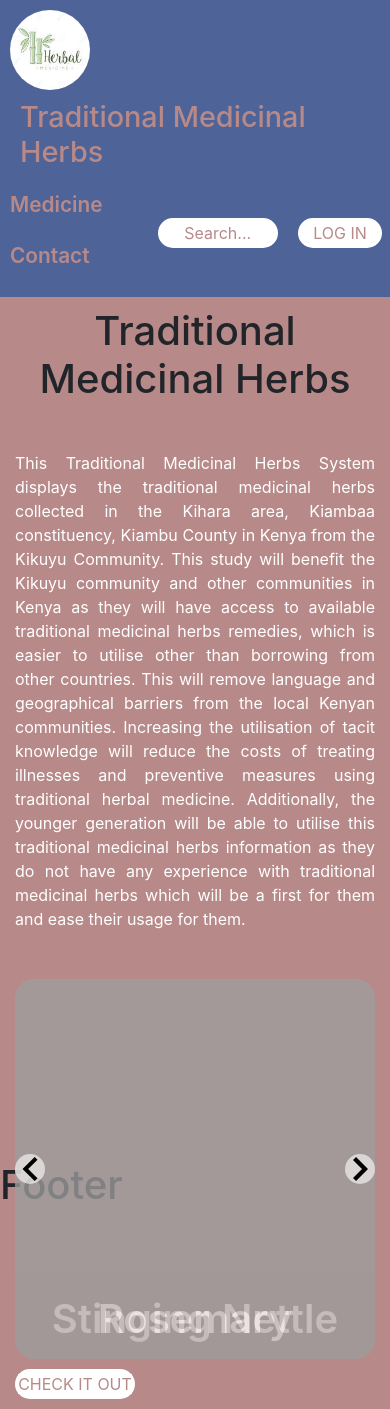
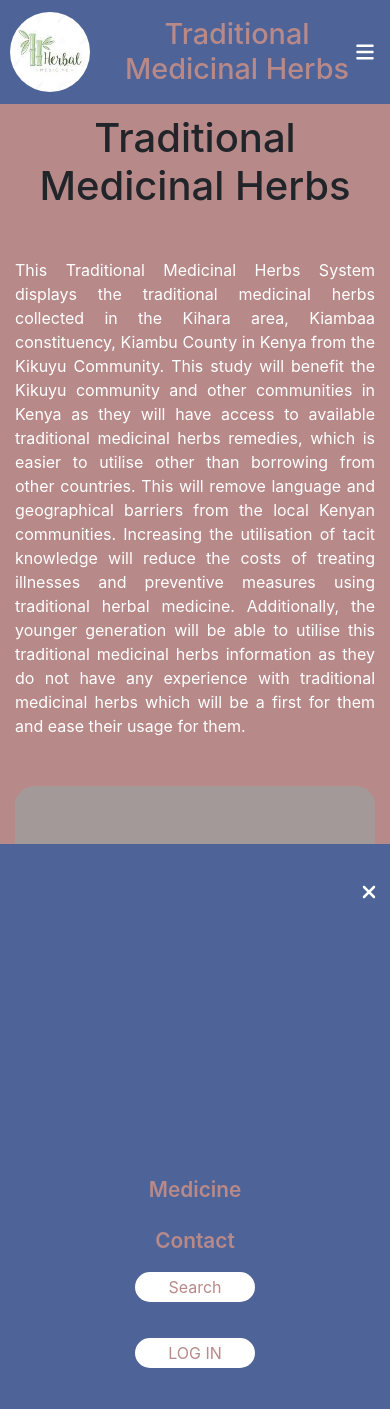
Before and after one commit to Lornzyy/Traditional-Medicinal-Herbs-System.github.io, a React (Create React App) app in the folder frontend/: page / in a window 390 px wide. After the commit the page ends 1380 px from the top, so only its background shows below. Built offline with nearby package versions, Linux system fonts and the light colour scheme; no server answers; the HTML template or start-up script is replaced by a standard one.

Commit message:
hamburger menu and footer

```diff
--- a/frontend/package.json
+++ b/frontend/package.json
@@ -4,6 +4,7 @@
   "private": true,
   "dependencies": {
     "@fortawesome/fontawesome-svg-core": "^6.4.0",
+    "@fortawesome/free-brands-svg-icons": "^6.4.0",
     "@fortawesome/free-regular-svg-icons": "^6.4.0",
     "@fortawesome/free-solid-svg-icons": "^6.4.0",
     "@fortawesome/react-fontawesome": "^0.2.0",
@@ -13,6 +14,7 @@
     "babel-plugin-macros": "^3.1.0",
     "react": "^18.2.0",
     "react-dom": "^18.2.0",
+    "react-modal": "^3.16.1",
     "react-router-dom": "^6.11.2",
     "react-scripts": "5.0.1",
     "react-slideshow-image": "^4.2.1",
--- a/frontend/src/App.css
+++ b/frontend/src/App.css
@@ -6,7 +6,7 @@
 
 body {
   width: 100%;
-  height: 100vh;
+  min-height: 100vh;
   background: rgb(184, 137, 137);
 }
 
@@ -89,7 +89,7 @@ body {
 }
 
 .form-control {
-  width: 50%;
+  width: 60%;
   height: 50px;
   margin: 20px auto;
   background: transparent;
@@ -101,7 +101,7 @@ body {
   width: 90%;
   margin: auto;
   outline: none;
-  border: 2px solid rgb(184, 137, 137);
+  border: none;
 }
 
 .search-bar::placeholder {
@@ -112,7 +112,7 @@ body {
   display: flex;
   flex-wrap: wrap;
   flex-direction: column;
-  max-width: 50%;
+  max-width: 70%;
   margin: 20px auto;
   background: transparent;
   border-radius: 20px;
@@ -260,3 +260,175 @@ textarea:focus {
   margin: auto;
   outline: none;
 }
+
+/**footer */
+
+ .hr {
+  width: 80%;
+  margin: auto;
+  height: .2px;
+  border: .5px solid #888888;
+  position: relative;
+  top: .5em;
+ }
+.footer--pin {
+  border: 2px solid transparent;
+  display: flex;
+  justify-content: center;
+  position: relative;
+  bottom: 0;
+  width: 100%;
+  border-radius: 20px;
+  margin: 10px 0;
+}
+.footer--pin p {
+  margin:  20px 0;
+  text-decoration: none;
+}
+.footer--pin a  {
+  color: black;
+}
+.footer--pin a:hover {
+  text-decoration: none;
+  color: 4e6498;
+}
+
+.social-icons {
+  display: flex;
+  flex-direction: row;
+  align-items: center;
+  padding: 0 10px;
+  cursor: pointer;
+  margin: 20px 10px;
+  gap: 1rem;
+}
+
+.social-icon {
+  width: 40px;
+  height: 20px;
+  display: flex;
+  flex-direction: row;
+  align-items: center;
+  justify-content: center;
+}
+
+.social-icon:hover {
+  box-shadow: inset 1em 2em #676262;
+  border-radius: 51%;
+}
+
+.social-icon a {
+  display: flex;
+  flex-direction: row;
+  align-items: center;
+  padding: 2px;
+}
+
+
+/** small screen */
+
+.toggleBtn {
+  visibility: hidden;
+  opacity: 0;
+  cursor: pointer;
+  border: none;
+  outline: none;
+  color: white;
+  background: transparent;
+  padding: 4px;
+}
+
+@media only screen and (max-width: 1024px){
+
+  .App {
+    overflow: visible;
+  }
+
+  .header {
+    display: flex;
+    flex-wrap: wrap;
+    flex-direction: row;
+    align-items: center;
+    justify-content: center;
+    padding: 2px;
+  }
+
+  .header--intro {
+    display: flex;
+    flex-direction: row;
+  }
+
+  .logo {
+    margin: 10px 2px;
+  }
+
+  .header .additions {
+    position: fixed;
+    top: 0;
+    left: 0;
+    height: 100%;
+    width: 100%;
+    display: flex;
+    flex-direction: column;
+    align-items: center;
+    justify-content: center;
+    gap: 1rem;
+    transform: translateY(100vh);
+    transition: 1s;
+    background-color: #4e6498;
+  }
+  .additions--ul {
+    display: flex;
+    flex-direction: column;
+    margin-bottom: -20px;
+  }
+
+  .header .responsive_nav {
+    transform: none;
+    transition: 1s;
+  }
+
+  .nav--header {
+    width: 250px;
+    text-align: center;
+  }
+
+  .toggleBtn {
+    position: absolute;
+    height: 20px;
+    width: 20px;
+    top: 2.4rem;
+    right: .7rem;
+    visibility: visible;
+    opacity: 1;
+  }
+  .close-btn {
+    height: 20px;
+    width: 20px;
+    position: absolute;
+    top: 2.4rem;
+    right: .7rem;
+    color: white;
+  }
+  .footer--pin {
+    display: flex;
+    flex-wrap: wrap;
+    flex-direction: column;
+    justify-content: center;
+    align-items: center;
+  }
+
+  .social-icons {
+    display: flex;
+    flex-direction: row;
+    align-items: center;
+    justify-content: center;
+    gap: 1rem;
+    color: red;
+  }
+  .social-icon a {
+    display: flex;
+    align-items: center;
+    padding: 2px;
+  }
+}
--- a/frontend/src/App.js
+++ b/frontend/src/App.js
@@ -4,7 +4,6 @@ import { AuthContextProvider } from "./context/authContext"
 
 import "./App.css"
 import Header from "./components/Header";
-import Footer from "./components/Footer";
 import Home from "./pages/home";
 import Contact from "./pages/contact";
 import Medicine from "./pages/medicine";
@@ -24,12 +23,11 @@ function App() {
           <Route path="/login" element={<SignIn/>}/>
           <Route path="/searchResults" element={<Search/>}/>
         </Routes>
+        </div>
 
-      </div>
-      <Footer/>
       </AuthContextProvider>
+    </div>
 
-    </div>
   );
 }
 
--- a/frontend/src/components/Footer.js
+++ b/frontend/src/components/Footer.js
@@ -1,13 +1,51 @@
 import React from "react";
+import { FontAwesomeIcon } from "@fortawesome/react-fontawesome";
+import  {
+    faTwitter,
+    faInstagram,
+    faGithub,
+} from "@fortawesome/free-brands-svg-icons";
+import { Link } from "react-router-dom";
+import { faInbox } from "@fortawesome/free-solid-svg-icons";
 
-export default function Footer(){
+
+const Footer = () => {
     return (
-        <div className="footer" >
+        <div>
+            <hr className="hr"/>
+            <div className="footer--pin">
 
-            <span className="instagram"></span>
-            <span className="twitter"></span>
-            <span className="github"></span>
-            <h1>Footer</h1>
+            <p>
+                ©{new Date().getFullYear()}
+                <Link to="https://github.com/Lornzyy" target="_blank"> Lorna Mungai.
+                </Link> All rights reserved.
+            </p>
+            <div className="social-icons">
+            <span >
+                <Link to="https://instagram.com/lonzzzzy" target="_blank">
+                    <FontAwesomeIcon icon={faInstagram} className="social-icon"/>Instagram
+                </Link>
+            </span>
+            <span>
+                <Link to="https://twitter.com/Lornzyy" target="_blank">
+                    <FontAwesomeIcon icon={faTwitter} className="social-icon"/>Twitter
+                </Link>
+            </span>
+            <span>
+                <Link to="https://github.com/Lornzyy" target="_blank">
+                    <FontAwesomeIcon icon={faGithub} className="social-icon" />Github
+                </Link>
+            </span>
+            <span>
+                <Link to="https://lonzmungai@gmail.com" target="_blank">
+                    <FontAwesomeIcon icon={faInbox} className="social-icon" />Email
+                </Link>
+            </span>
+        </div>
+        </div>
         </div>
     )
 }
+
+
+export default Footer;
--- a/frontend/src/components/Header.js
+++ b/frontend/src/components/Header.js
@@ -1,10 +1,12 @@
-import React from "react";
-import { Link} from "react-router-dom";
+import React, { useRef } from "react";
+import { Link } from "react-router-dom";
 import { UserAuth } from "../context/authContext";
-
+import { FontAwesomeIcon } from "@fortawesome/react-fontawesome";
+import { faBars } from "@fortawesome/free-solid-svg-icons";
+import { faTimes } from "@fortawesome/free-solid-svg-icons";
 
 export default function Header(){
-
+    const navRef = useRef();
     const {user, logOut} = UserAuth();
 
     const handleLogOut=async() =>{
@@ -14,29 +16,40 @@ export default function Header(){
             console.log(err);
         }
     }
+
+    const toggleBtn= () => {
+        navRef.current.classList.toggle("responsive_nav");
+    }
     return (
             <div className="header">
                 <div className="header--intro">
-                <img src={require("../images/logo.jpg")} className="logo" alt="App logo" />
+                <Link to="/"><img src={require("../images/logo.jpg")} className="logo" alt="App logo" /></Link>
                 <h1 className="nav--header"><a href="/">Traditional Medicinal Herbs</a></h1>
                 </div>
-                <div className="additions" >
 
+                <div>
+                <FontAwesomeIcon
+                    className="toggleBtn"
+                    onClick={toggleBtn}
+                    icon={faBars}
+                />
+                <nav className="additions" ref={navRef}>
                     <ul className="additions--ul">
                     <li className="additions--li"><Link to="/medicine">Medicine</Link></li>
                     <li className="additions--li"><Link to="/contact">Contact</Link></li>
                     </ul>
-
-
-                    <Link to="/searchResults">
-                        <button type="submit" className="signupBtn">Search...</button>
-                    </Link>
+                    <Link to="/searchResults"><button className="signupBtn">Search</button></Link>
 
                     {user?.displayName ? (
                     <button className="signupBtn" onClick={handleLogOut}>LOG OUT</button> )
-                    : (<button className="signupBtn"><Link to="/login">LOG IN </Link></button>)
+                    : (<Link to="/login"><button className="signupBtn">LOG IN </button></Link>)
                     }
-
+                <FontAwesomeIcon
+                    className="close-btn"
+                    onClick={toggleBtn}
+                    icon={faTimes}
+                />
+                </nav>
                 </div>
             </div>
 
--- a/frontend/src/pages/Login.js
+++ b/frontend/src/pages/Login.js
@@ -18,17 +18,21 @@ const  Login = () =>{
 
     useEffect(() => {
         if (user != null){
-            navigate('/medicine');
+            navigate('/login');
+
         }
     }, [user]);
 
     return (
        <>
-            <h1 className="m-3 text-center text-white text-capitalize">
-                Log in to view the traditional medicinal Herbs
-            </h1>
-            <p>Welcome, {user?.displayName}</p>
-           <GoogleButton className="googleBtn" onClick={handleGoogleSignIn}/>
+            {
+               user != null ?<h1 className="m-3 text-center text-white text-capitalize">
+                Welcome, {user?.displayName}</h1> :<h1 className="m-3 text-center text-white text-capitalize">
+                Log in to view the traditional medicinal Herbs</h1>
+            }
+            {
+            user == null ? <GoogleButton className="googleBtn" onClick={handleGoogleSignIn}/>: <p></p>
+            }
        </>
     )
 }
--- a/frontend/src/pages/home.js
+++ b/frontend/src/pages/home.js
@@ -1,5 +1,6 @@
 import React from "react";
 import ImageSlider from "../components/ImageSlider";
+import Footer from "../components/Footer";
 
 
 function Home(){
@@ -22,10 +23,11 @@ function Home(){
             </p>
             <div className="m-auto">
             <ImageSlider/>
-            <button className="signupBtn mx-auto"> <a href="/signup">CHECK IT OUT</a></button>
+            <button className="signupBtn mx-auto get-started"> <a href="/signup">CHECK IT OUT</a></button>
+            </div>
 
+            <Footer/>
 
-            </div>
         </div>
 
     )
--- a/frontend/src/pages/medicine.js
+++ b/frontend/src/pages/medicine.js
@@ -1,11 +1,13 @@
 import React from "react";
-import Main from "../components/Main"
+import Main from "../components/Main";
+import Footer from "../components/Footer";
 
 function Medicine(){
 
     return (
         <>
             <Main />
+            <Footer />
         </>
 
 
```
Also changed, not shown: frontend/src/pages/Search.js (+6 -6 lines), frontend/src/pages/contact.js (+37 -4 lines), 1 other file (tests, documents, lock files or other folders).
